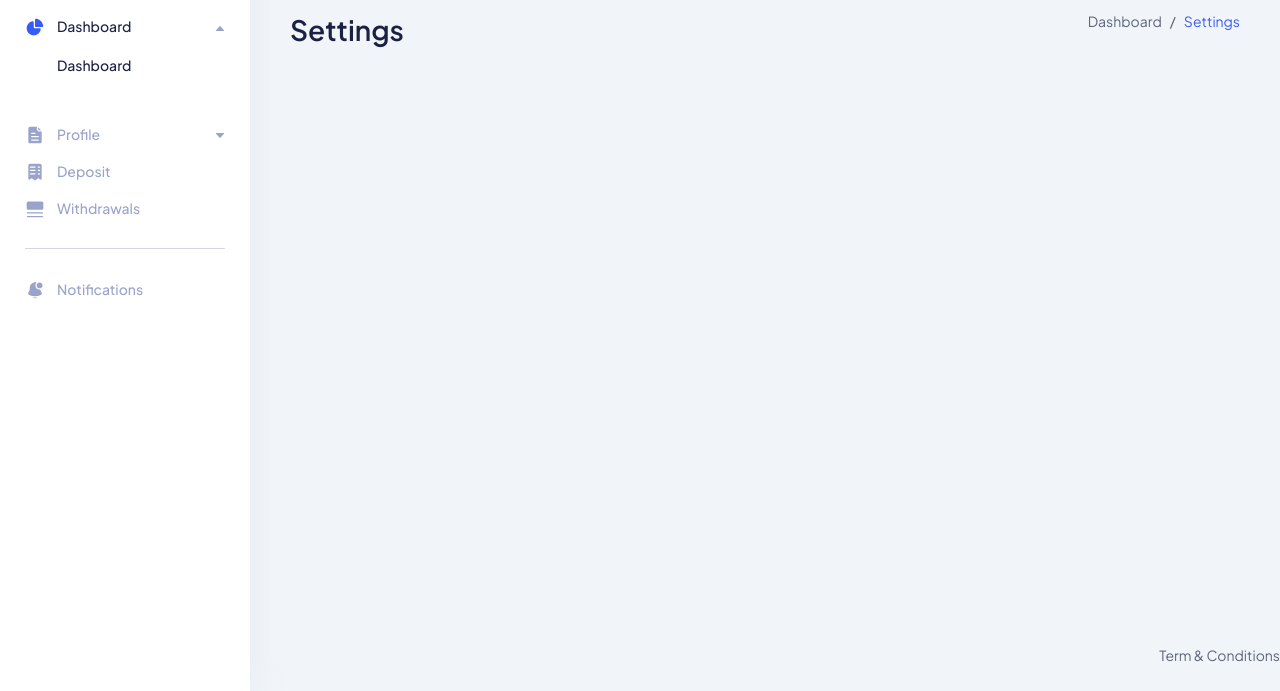
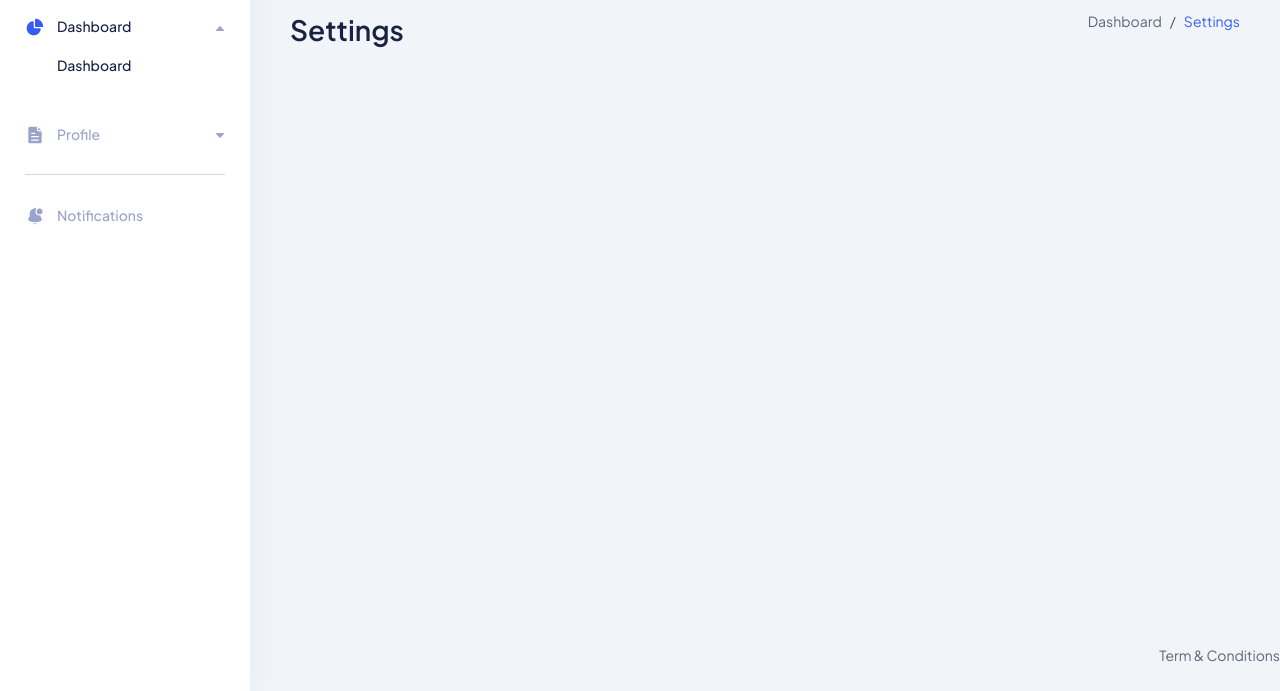
Before and after one commit to DDbots-actv/Dashboard, a website: page page.html in a window 1280 px wide. Shown: the part 109-800 px from the top of the page. Drawn offline with Linux system fonts and the light colour scheme.

Commit message:
Update page.html

```diff
--- a/page.html
+++ b/page.html
@@ -84,7 +84,7 @@
               </li>
             </ul>
           </li>
-          <li class="nav-item">
+     <!-- <li class="nav-item">
             <a href="https://t.me/DDBots_BOT">
               <span class="icon">
                 <svg width="20" height="20" viewBox="0 0 20 20" fill="none" xmlns="http://www.w3.org/2000/svg">
@@ -94,7 +94,7 @@
               </span>
               <span class="text">Deposit</span>
             </a>
-          </li>
+          </li>-->
           <!-- <li class="nav-item nav-item-has-children">
             <a
               href="#0"
@@ -223,7 +223,7 @@
               </li>
             </ul>
           </li> -->
-          <li class="nav-item">
+          <!--<li class="nav-item">
             <a href="https://t.me/DDBots_BOT">
               <span class="icon">
                 <svg width="20" height="20" viewBox="0 0 20 20" fill="none" xmlns="http://www.w3.org/2000/svg">
@@ -238,6 +238,7 @@
               <span class="text">Withdrawals</span>
             </a>
           </li>
+          </li> -->
           <span class="divider"><hr /></span>
 
           <li class="nav-item">
```
